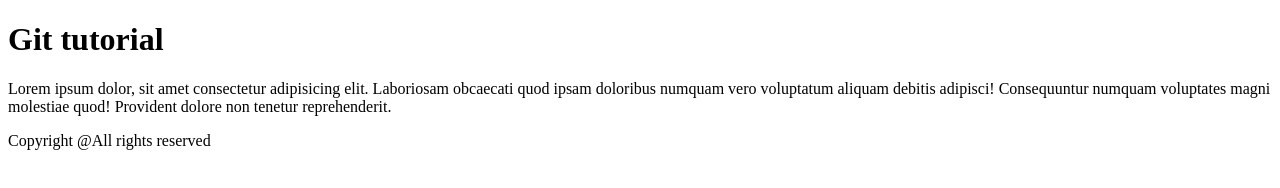
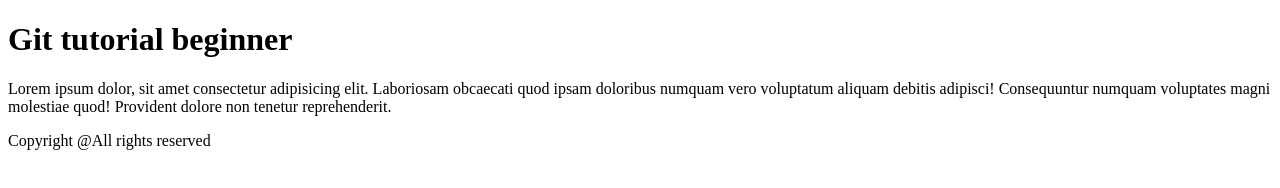
Before and after one commit to coolamar100/demo-git-repo, a plain HTML site: page index.html in a window 1280 px wide. Drawn offline with Linux system fonts and the light colour scheme.

Commit message:
Updated the files

```diff
--- a/index.html
+++ b/index.html
@@ -6,7 +6,7 @@
     <title>Home: Git tutorial</title>
   </head>
   <body>
-    <h1>Git tutorial</h1>
+    <h1>Git tutorial beginner</h1>
     <p>
       Lorem ipsum dolor, sit amet consectetur adipisicing elit. Laboriosam
       obcaecati quod ipsam doloribus numquam vero voluptatum aliquam debitis
```
Also changed, not shown: imp.txt.
